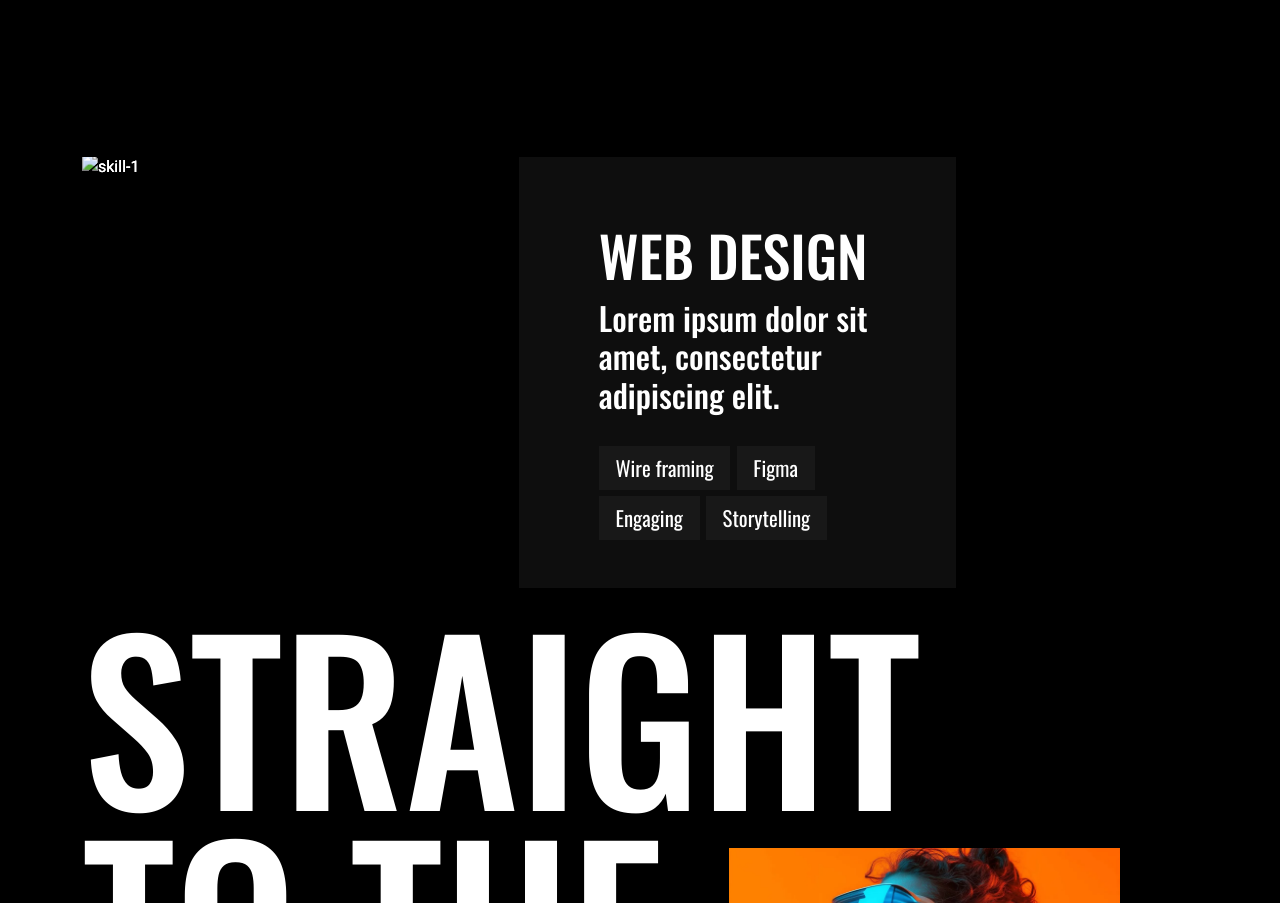
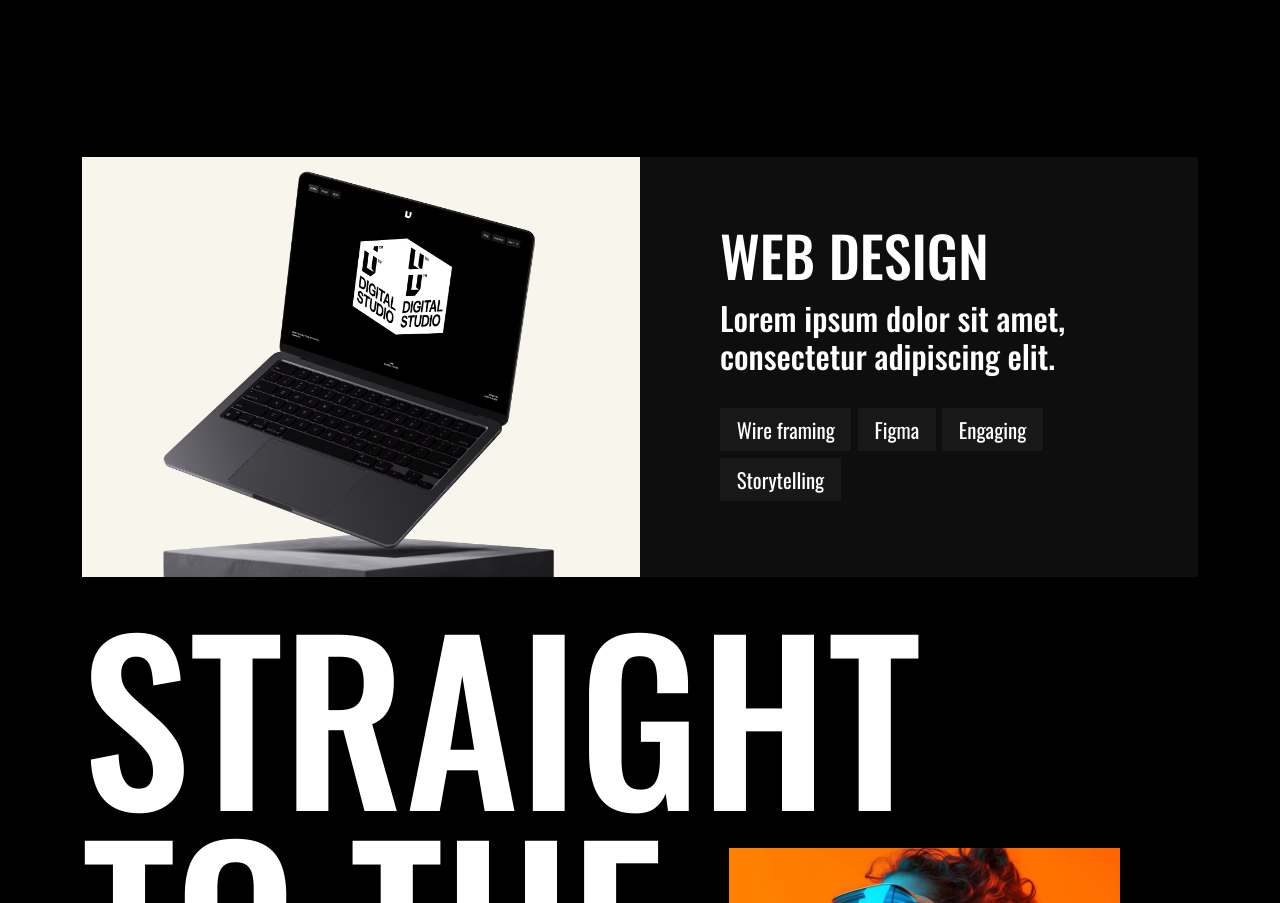
Before and after one commit to moiz617/gsap-website, a plain HTML site: page index.html in a window 1280 px wide. Shown: the part 5541-6444 px from the top of the page. Drawn offline with nearby package versions, Linux system fonts and the light colour scheme; a script that the page names is missing.

Commit message:
fixed images of skills section.

```diff
--- a/index.html
+++ b/index.html
@@ -343,7 +343,7 @@
               <article id="skill-1" class="d-flex skill-card">
                 <div>
                   <img
-                    src="./assets/skilss/skill1.avif"
+                    src="./assets/skills/skill1.avif"
                     alt="skill-1"
                     class="img-fluid"
                   />
@@ -364,8 +364,8 @@
               <article id="skill-2" class="d-flex skill-card">
                 <div>
                   <img
-                    src="./assets/skilss/skill2.avif"
-                    alt="skill-1"
+                    src="./assets/skills/skill2.avif"
+                    alt="skill-2"
                     class="img-fluid"
                   />
                 </div>
@@ -385,8 +385,8 @@
               <article id="skill-3" class="d-flex skill-card">
                 <div>
                   <img
-                    src="./assets/skilss/skill3.avif"
-                    alt="skill-1"
+                    src="./assets/skills/skill3.avif"
+                    alt="skill-3"
                     class="img-fluid"
                   />
                 </div>
```
